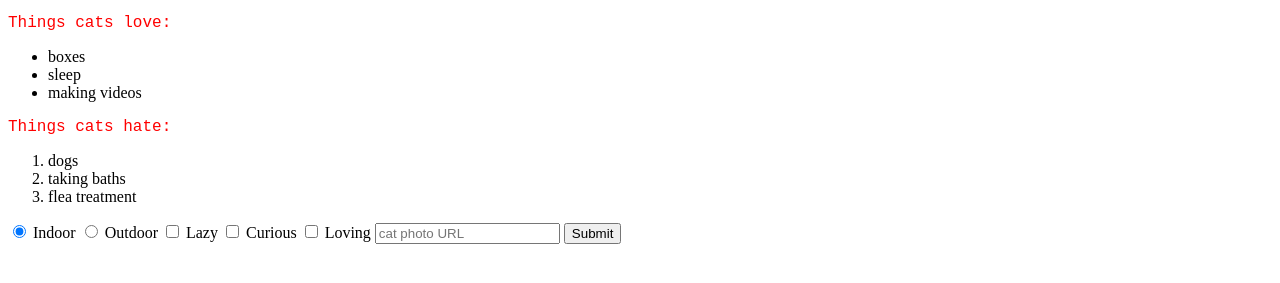
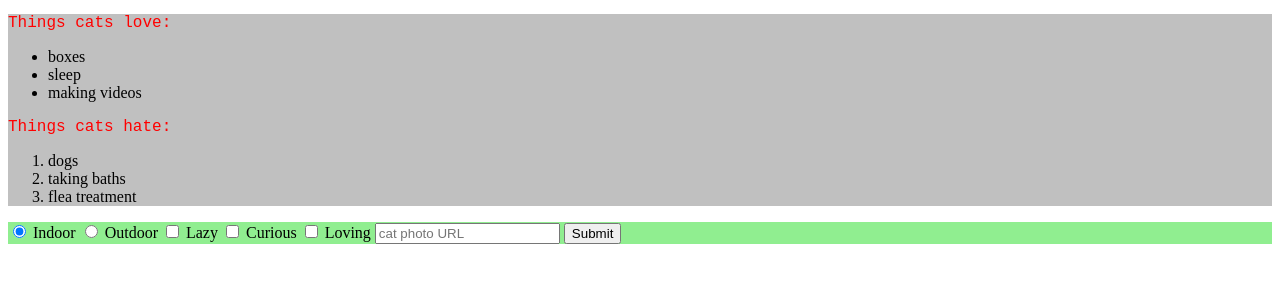
Before and after one commit to danieladelvos/fcc-html5-and-css, a website: page index.html in a window 1280 px wide. Shown: the part 205-488 px from the top of the page. Drawn offline with Linux system fonts and the light colour scheme.

Commit message:
div element and style id

```diff
--- a/index.html
+++ b/index.html
@@ -16,6 +16,7 @@
   <p>Click here for more <a href="http://www.freecatphotoapp.com">cat photos</a>. </p>
   <a href="#"><img class="smaller-image thick-green-border" src="https://bit.ly/fcc-relaxing-cat" alt="A cute orange cat lying on its back. "></a>
 
+  <div class="silver-background">
   <p class="red-text">Things cats love:</p>
   <ul>
     <li>boxes</li>
@@ -28,8 +29,9 @@
       <li>taking baths</li>
       <li>flea treatment</li>
     </ol>
+  </div>
 
-  <form action="/submit-cat-photo">
+  <form action="/submit-cat-photo" id="cat-photo-form">
     <label><input type="radio" name="indoor-outdoor" checked> Indoor</label>
     <label><input type="radio" name="indoor-outdoor"> Outdoor</label>
     <label><input type="checkbox" name="personality"> Lazy</label>
--- a/styles/styles.css
+++ b/styles/styles.css
@@ -1,3 +1,7 @@
+#cat-photo-form {
+  background-color: #90ee90;
+}
+
 .red-text {
   color: red;
 }
@@ -21,3 +25,7 @@ p {
   border-style: solid;
   border-radius: 50%;
 }
+
+.silver-background {
+  background-color: #c0c0c0;
+}
```
